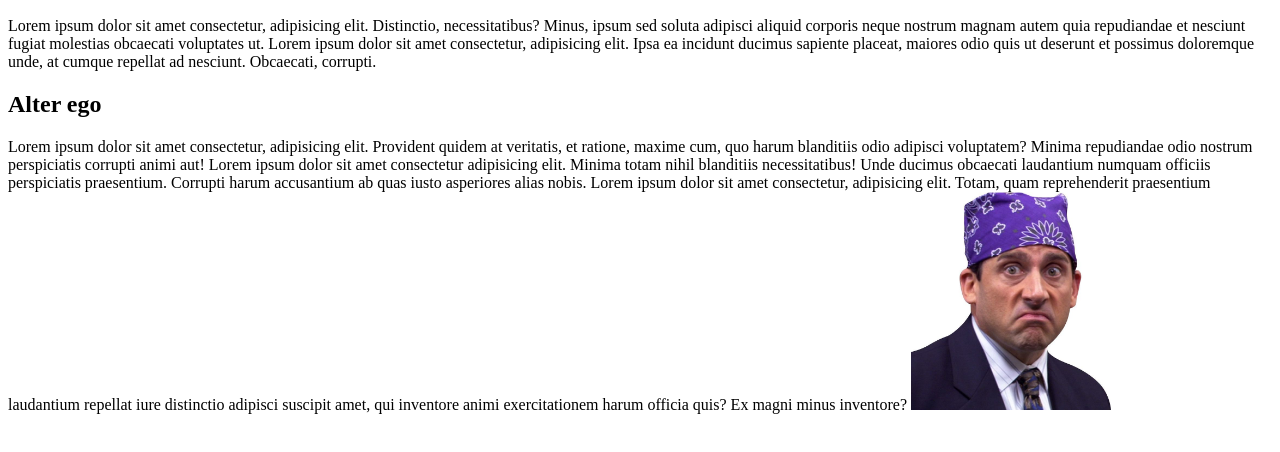
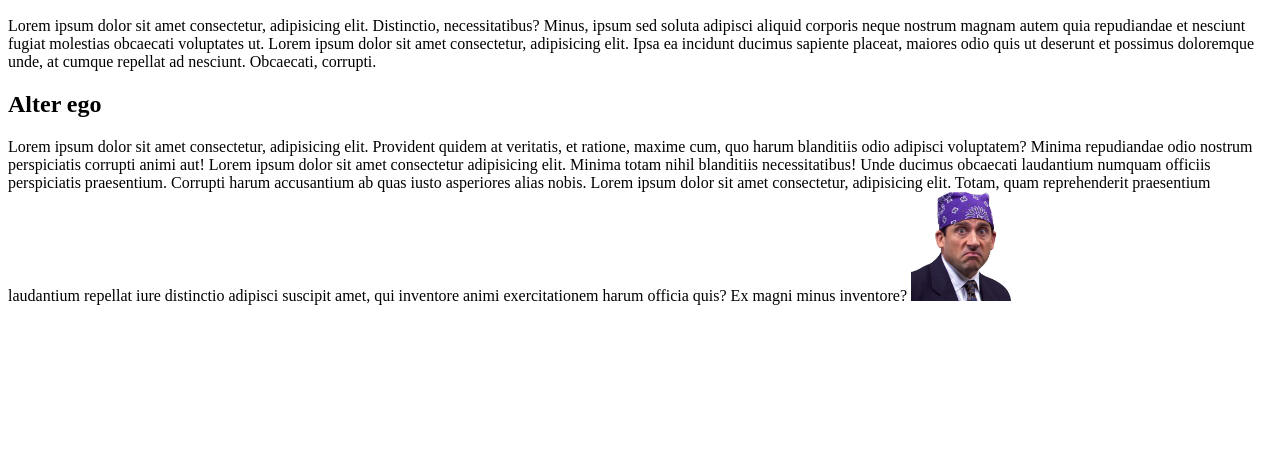
Before and after one commit to IreneAMaldonado03/31926Irene, a plain HTML site: page T4/index.html in a window 1280 px wide. Shown: the part 110-562 px from the top of the page. Drawn offline with Linux system fonts and the light colour scheme.

Commit message:
Update index.html

```diff
--- a/T4/index.html
+++ b/T4/index.html
@@ -29,7 +29,7 @@
         praesentium laudantium repellat iure distinctio adipisci suscipit amet, qui inventore animi exercitationem harum
         officia quis? Ex magni minus inventore?
 
-        <img src="img1.jpg" alt="Imagen de Prision Mike" width="200">
+        <img src="img1.jpg" alt="Imagen de Prision Mike" width="100">
     </p>
 </body>
 
```
